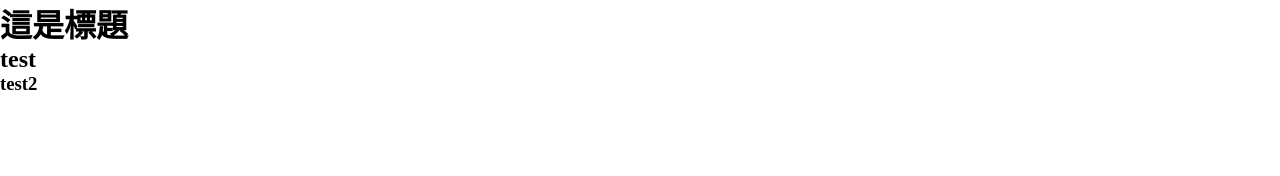
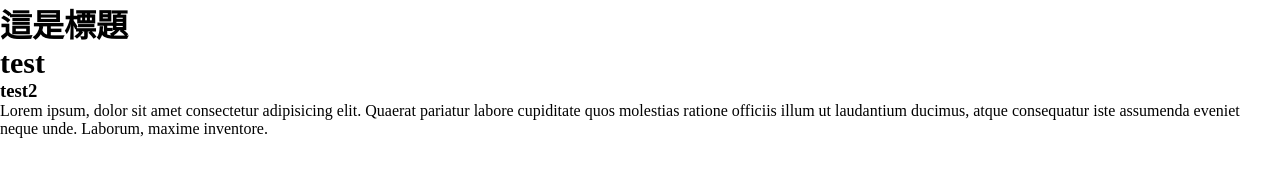
Before and after one commit to hong420-user/project1, a plain HTML site: page index.html in a window 1280 px wide. Drawn offline with Linux system fonts and the light colour scheme.

Commit message:
修改h2字體大小及新增文字

```diff
--- a/index.html
+++ b/index.html
@@ -10,5 +10,11 @@
     <h1>這是標題</h1>
     <h2>test</h2>
     <h3>test2</h3>
+    <p>
+      Lorem ipsum, dolor sit amet consectetur adipisicing elit. Quaerat pariatur
+      labore cupiditate quos molestias ratione officiis illum ut laudantium
+      ducimus, atque consequatur iste assumenda eveniet neque unde. Laborum,
+      maxime inventore.
+    </p>
   </body>
 </html>
--- a/style/style.scss
+++ b/style/style.scss
@@ -3,3 +3,6 @@
     padding: 0;
     box-sizing: border-box;
 }
+h2{
+  font-size: 30px;
+}
```
Also changed, not shown: style/style.css, 1 other file.
